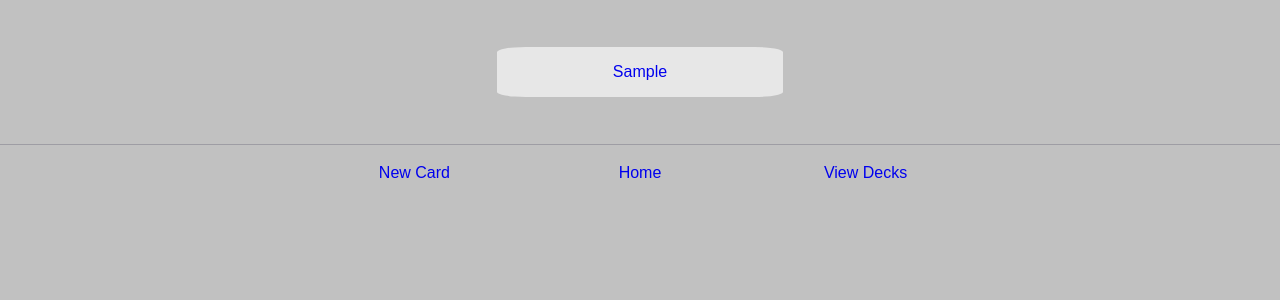
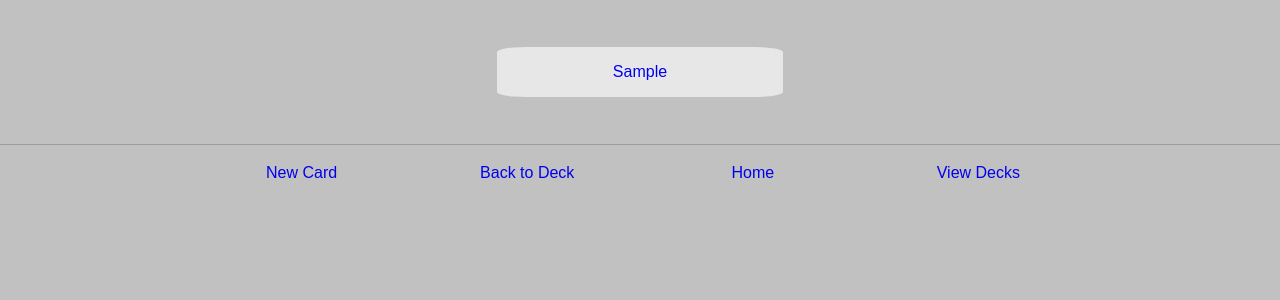
Before and after one commit to Momentum-Team-19/django-duplex-the-code-breakers, a Django app: page /cards/list/1 in a window 1280 px wide. Shown: the part 100-400 px from the top of the page. Run offline with Django 4.2, Linux system fonts and the light colour scheme; a user stored in the database is signed in; tables that the repository leaves empty hold one stand-in row (values such as "Sample post").

Commit message:
added ability to go back to deck_details from the card details

```diff
--- a/flashcards/templates/cards_list.html
+++ b/flashcards/templates/cards_list.html
@@ -37,6 +37,9 @@
             <a class="footerOption" href="{% url 'create_card' deck.pk %}">
                 <p class="footerOptionText">New Card</p>
             </a>
+            <a class="footerOption" href="{% url 'deck_details' deck.pk %}">
+                <p class="footerOptionText">Back to Deck</p>
+            </a>
             <a class="footerOption" href="{% url 'homepage' %}">
                 <div class="footerText">Home</div>
             </a>
```
